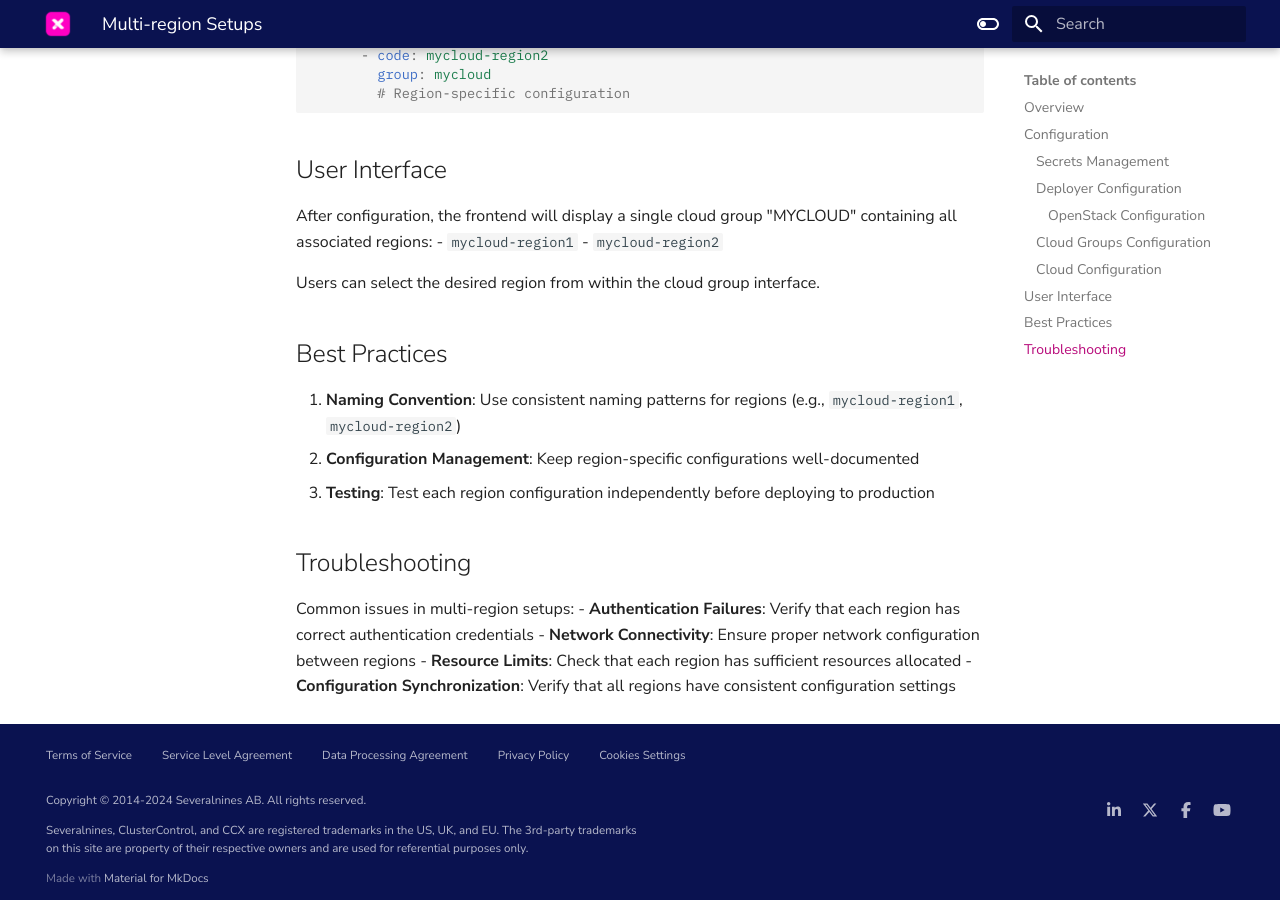
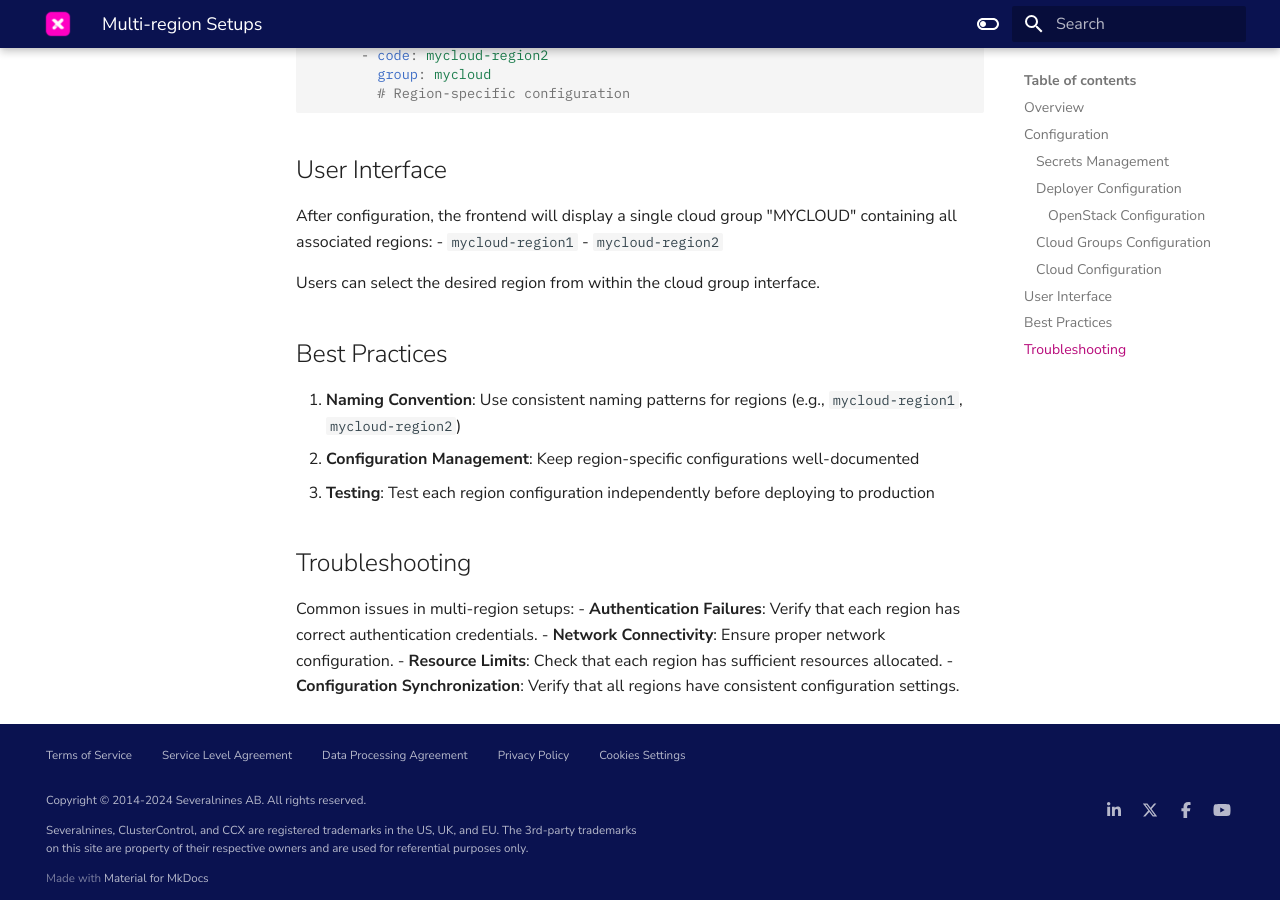
Before and after one commit to severalnines/ccx-docs, an MkDocs documentation site: the page built from docs/admin/Installation/Multi-region.md, in a window 1280 px wide and 900 px high, scrolled down 1806 px. Built offline with MkDocs 1.6.1 and Material for MkDocs 9.7.7, drawn with Linux system fonts in a browser that asks for light colours; comment, search, counter and statistics services are not loaded.

Commit message:
multiregion docs

```diff
--- a/docs/admin/Installation/Multi-region.md
+++ b/docs/admin/Installation/Multi-region.md
@@ -93,7 +93,7 @@ Users can select the desired region from within the cloud group interface.
 ## Troubleshooting
 
 Common issues in multi-region setups:
-- **Authentication Failures**: Verify that each region has correct authentication credentials
-- **Network Connectivity**: Ensure proper network configuration between regions
-- **Resource Limits**: Check that each region has sufficient resources allocated
-- **Configuration Synchronization**: Verify that all regions have consistent configuration settings
+- **Authentication Failures**: Verify that each region has correct authentication credentials.
+- **Network Connectivity**: Ensure proper network configuration.
+- **Resource Limits**: Check that each region has sufficient resources allocated.
+- **Configuration Synchronization**: Verify that all regions have consistent configuration settings.
```
